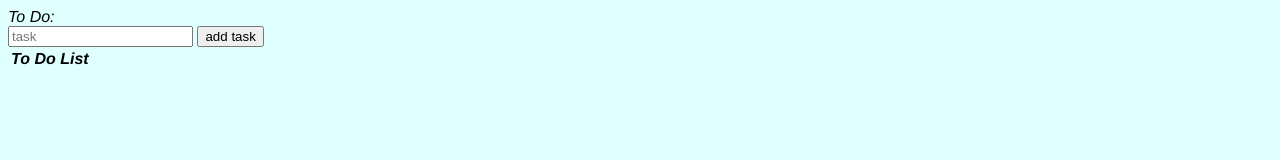
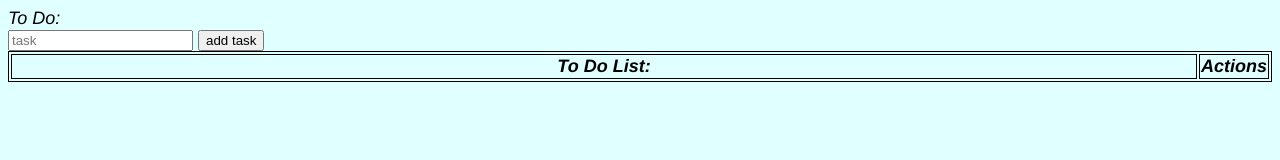
Before and after one commit to HollyDraz/weekend-sql-to-do-list, a website: page servers/public/index.html in a window 1280 px wide. Drawn offline with Linux system fonts and the light colour scheme; files whose address does not match are found by name.

Commit message:
added table for list to check off and made some style changes

```diff
--- a/servers/public/index.html
+++ b/servers/public/index.html
@@ -17,14 +17,14 @@
 
     </div>
     <div id="viewTasks">
-        <table>
+        <table id="viewList">
             <thead>
                 <tr>
-                    <th>To Do List</th>
+                    <th>To Do List:</th>
+                    <!-- add colum for delete and complete -->
+                    <th>Actions</th>
                 </tr>
             </thead>
     </div>
-
-
 </body>
 </html>
--- a/servers/public/style.css
+++ b/servers/public/style.css
@@ -2,4 +2,10 @@ body {
     background-color: #E0FFFF;
     font-family: 'Franklin Gothic Medium', 'Arial Narrow', Arial, sans-serif;
     font-style: italic;
+    font-size: large;
 }
+
+table, th, td {
+    width: 100%;
+    border: 1px solid;
+  }
```
